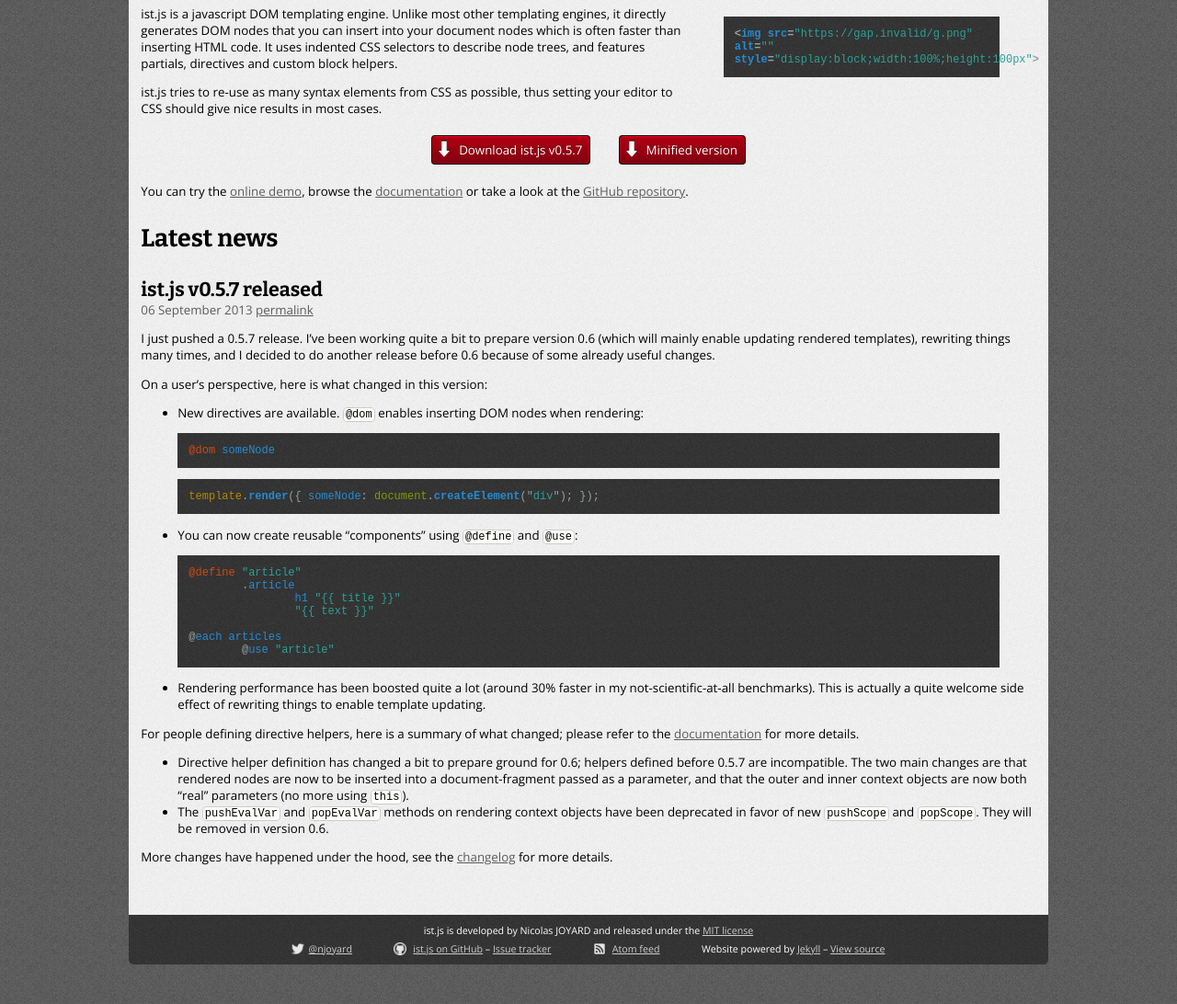
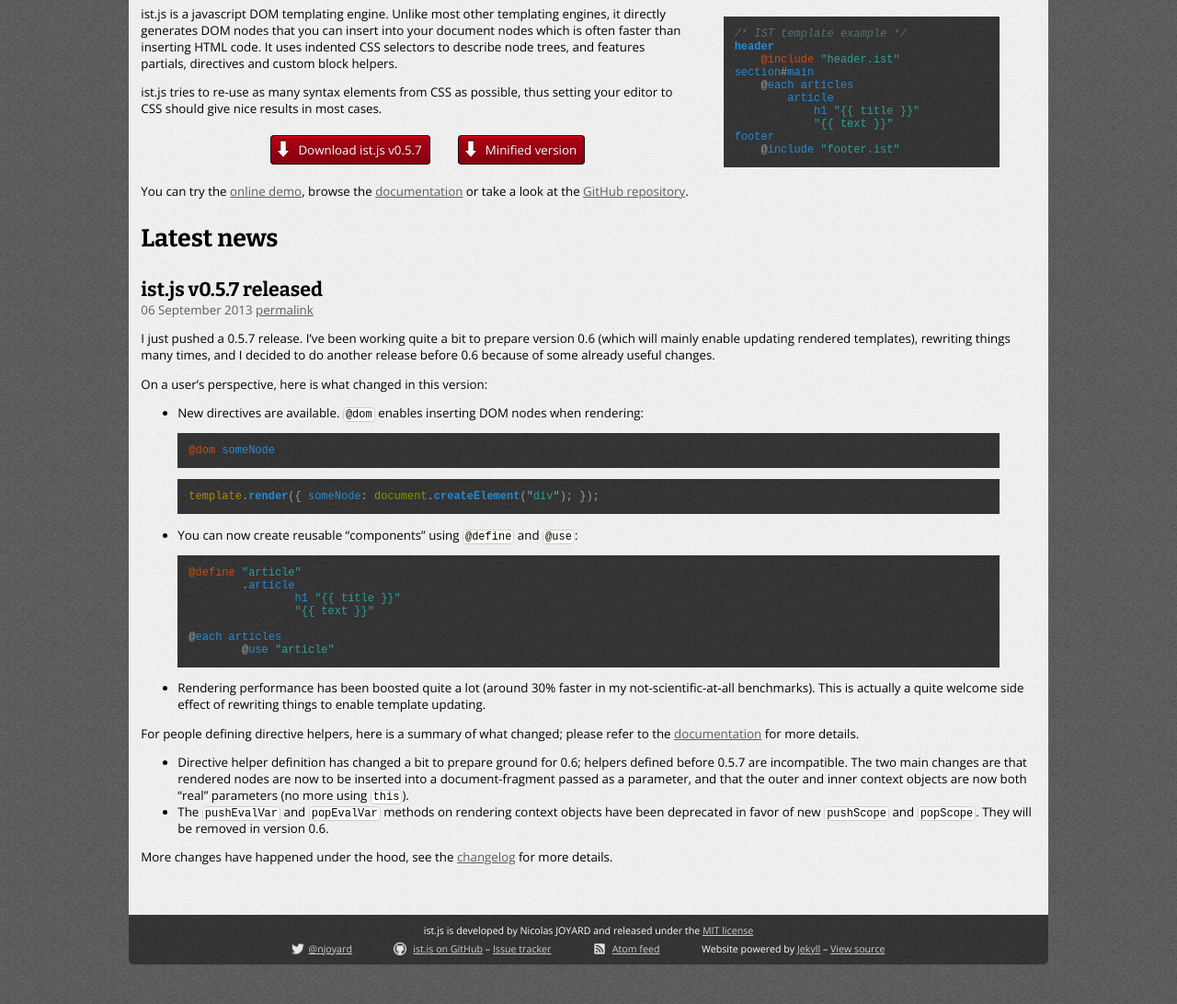
Before and after one commit to njoyard/ist, a Jekyll site: the page built from index.html, in a window 1280 px wide. Shown: the part 320-1412 px from the top of the page at 92% size. Built offline with Jekyll 4.4.1, drawn with Linux system fonts in a browser that asks for light colours; Markdown is read by kramdown in place of the engine named in the settings.

Commit message:
Fix homepage example

```diff
--- a/index.html
+++ b/index.html
@@ -5,7 +5,20 @@
 <section class="about">
 	<h1>About ist.js</h1>
 
-	{% highlight css %}{% include example.ist %}{% endhighlight %}
+{% highlight css %}
+{% assign opencurly = '{{' %}
+{% assign closecurly = '}}' %}
+/* IST template example */
+header
+    @include "header.ist"
+section#main
+    @each articles
+        article
+            h1 "{{ opencurly }} title {{ closecurly }}"
+            "{{ opencurly }} text {{ closecurly }}"
+footer
+    @include "footer.ist"
+{% endhighlight %}
 
 	<section>ist.js is a javascript DOM templating engine. Unlike most other templating engines, it directly generates DOM nodes that you can insert into your document nodes which is often faster than inserting HTML code. It uses indented CSS selectors to describe node trees, and features partials, directives and custom block helpers.</section>
 
```
Also changed, not shown: 1 other file.
